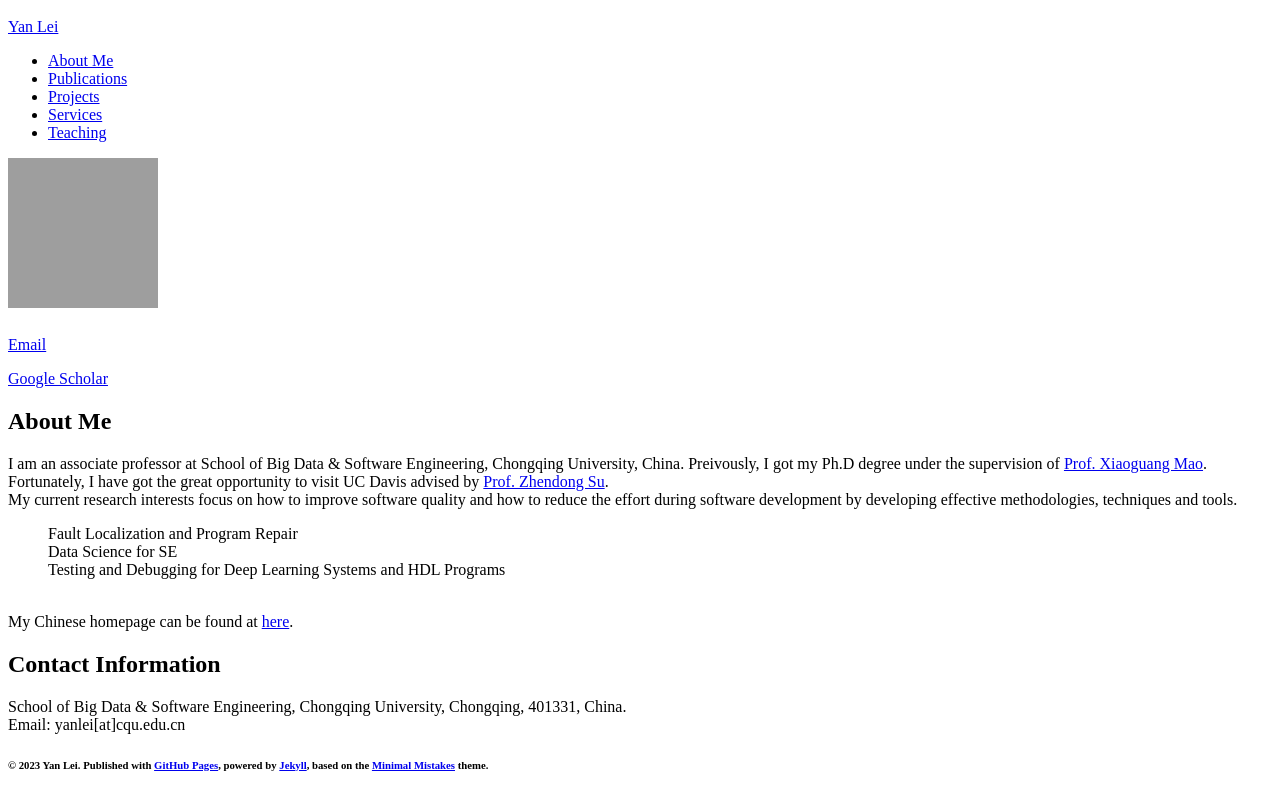
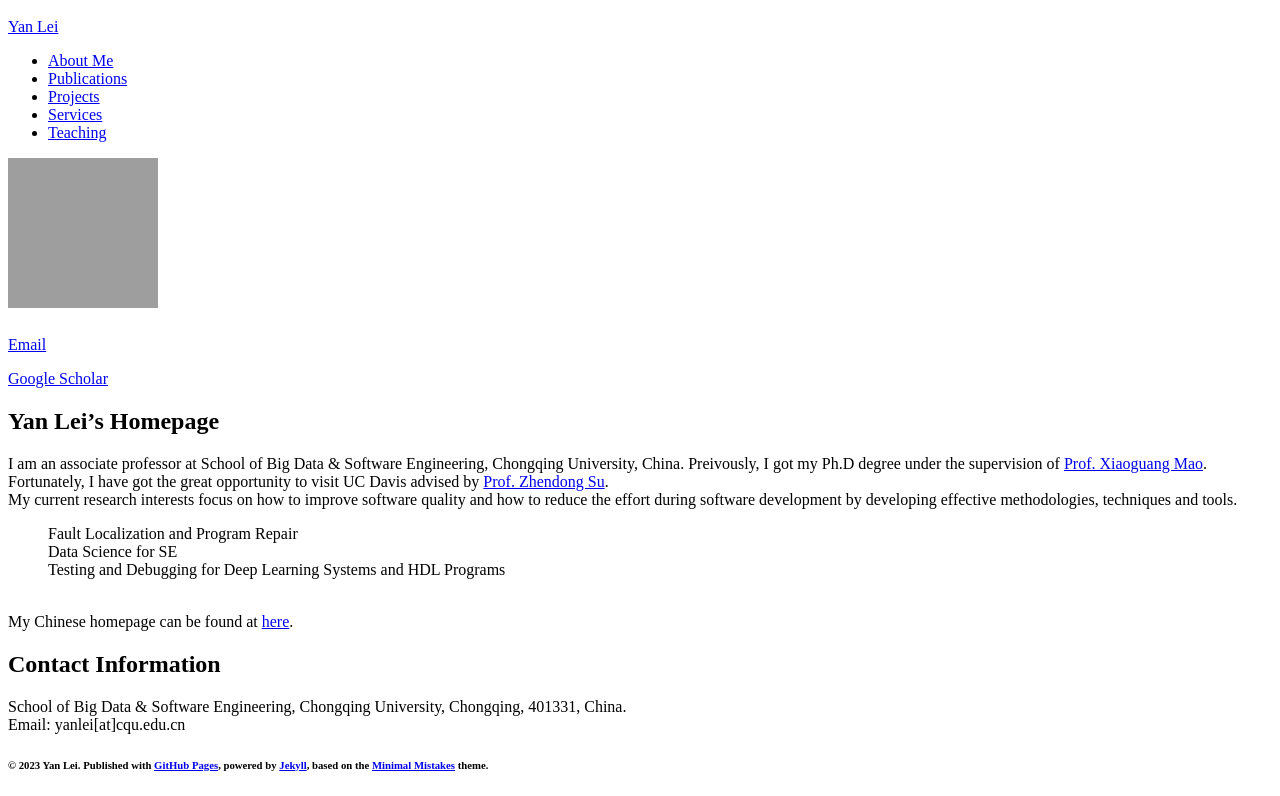
Before and after one commit to yanlei-cs/yanlei-cs.github.io, a Jekyll site: the page built from index.md, in a window 1280 px wide. Shown: the part 108-904 px from the top of the page. Built offline with Jekyll 4.4.1, drawn with Linux system fonts in a browser that asks for light colours; nearby versions of some CDN libraries; comment, search, counter and statistics services are not loaded; our own code applies the rules of GitHub Pages for plain Markdown files.

Commit message:
Update index.md

```diff
--- a/index.md
+++ b/index.md
@@ -3,7 +3,7 @@ layout: page
 align: left
 ---
 
-## About Me
+## Yan Lei's Homepage
 
 <P>I am an associate professor at School of Big Data & Software Engineering, Chongqing University, China. Preivously, I got my Ph.D degree under the supervision of <a href="https://www.researchgate.net/profile/Xiaoguang-Mao">Prof. Xiaoguang Mao</a>. Fortunately, I have got the great opportunity to visit UC Davis advised by <a href="https://people.inf.ethz.ch/suz/">Prof. Zhendong Su</a>.<br>
 My current research interests focus on how to improve software quality and how to reduce the effort during software development by developing effective methodologies, techniques and tools.<br>
```
